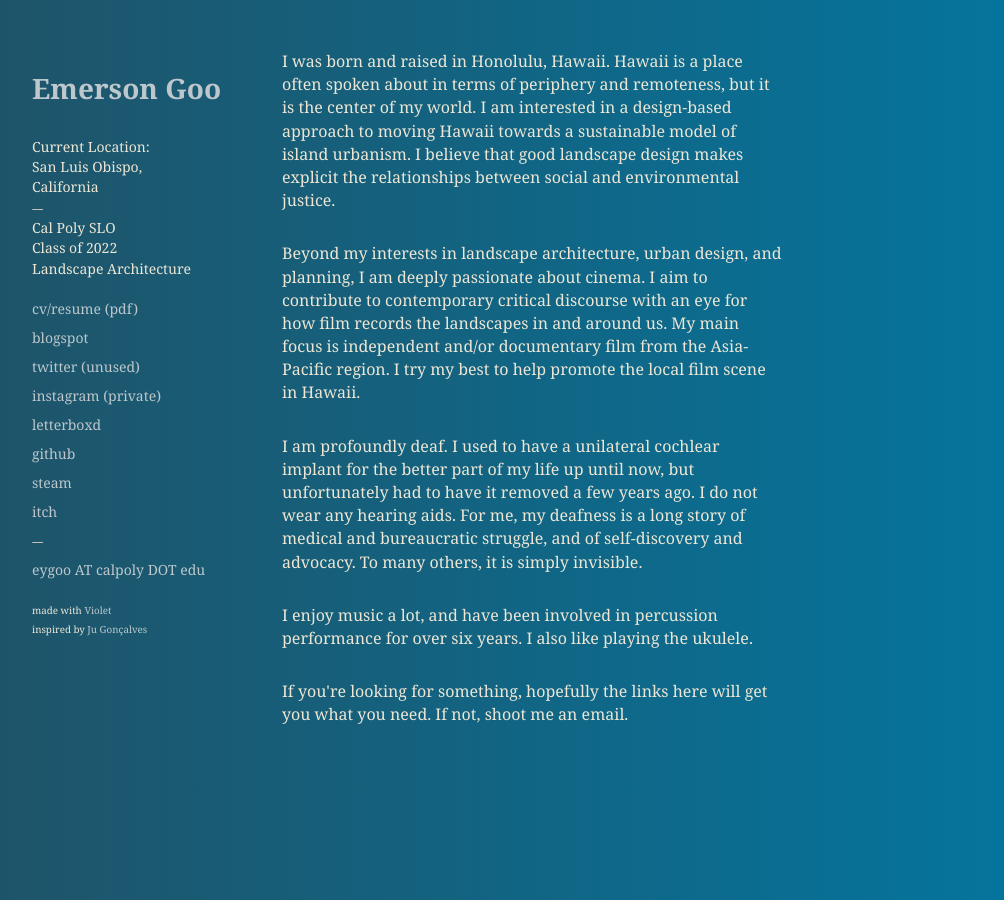
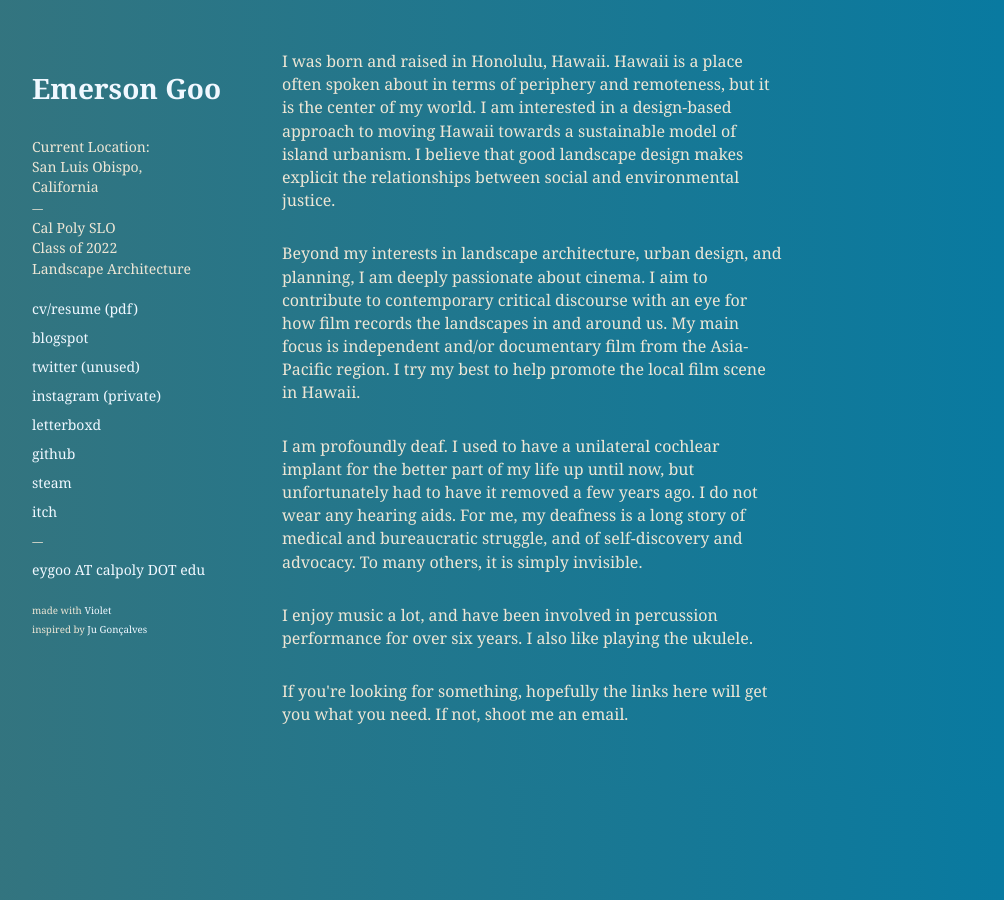
Before and after one commit to emersongoo/emersongoo.github.io, a Jekyll site: the page built from index.html, in a window 1280 px wide. Shown: the whole page, without its empty margins (68-1072 px from the left). Built offline with Jekyll 4.4.1, drawn with Linux system fonts in a browser that asks for light colours.

Commit message:
color change

```diff
--- a/_sass/home.sass
+++ b/_sass/home.sass
@@ -3,11 +3,11 @@
   background: #fff
 
 body
-  background: -webkit-linear-gradient(left, #205266 0%, #007BA7 100%)
-  background: -moz-linear-gradient(left, #205266 0%, #007BA7 100%)
-  background: -o-linear-gradient(left, #205266 0%, #007BA7 100%)
-  background: -ms-linear-gradient(left, #205266 0%, #007BA7 100%)
-  background: linear-gradient(to right, #205266 0%, #007BA7 100%)
+  background: -webkit-linear-gradient(left, #36747D 0%, #007BA7 100%)
+  background: -moz-linear-gradient(left, #36747D 0%, #007BA7 100%)
+  background: -o-linear-gradient(left, #36747D 0%, #007BA7 100%)
+  background: -ms-linear-gradient(left, #36747D 0%, #007BA7 100%)
+  background: linear-gradient(to right, #36747D 0%, #007BA7 100%)
   color: $beta
   font-family: $font
   font-size: 14px
--- a/_sass/variables.sass
+++ b/_sass/variables.sass
@@ -1,6 +1,6 @@
 $font: "Georgia", serif
 
-$alpha: #BDC7CC
+$alpha: #F0F8FF
 $beta: #EDE6D5
 $gama: #FCD174
 
```
